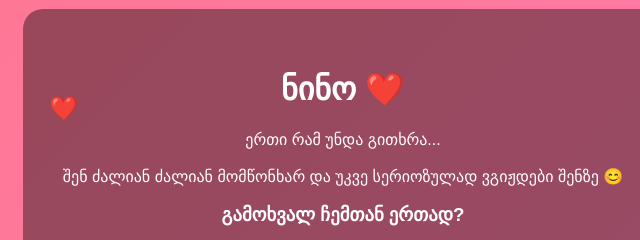
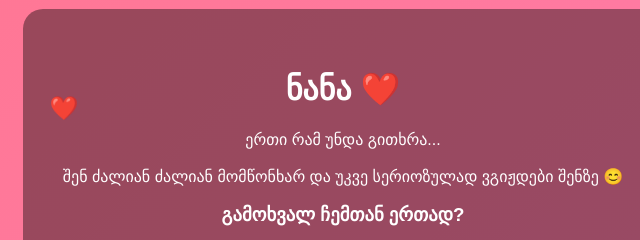
Before and after one commit to merabikokikalia123/for-nino, a plain HTML site: page index.html in a window 1280 px wide. Shown: the part 210-450 px from the top of the page, 297-937 px from the left. Drawn offline with Linux system fonts and the light colour scheme.

Commit message:
update page

```diff
--- a/index.html
+++ b/index.html
@@ -68,7 +68,7 @@ animation:fall 5s linear infinite;
 
 <div class="container">
 
-<h1>ნინო ❤️</h1>
+<h1>ნანა ❤️</h1>
 
 <p>
 ერთი რამ უნდა გითხრა...
```
